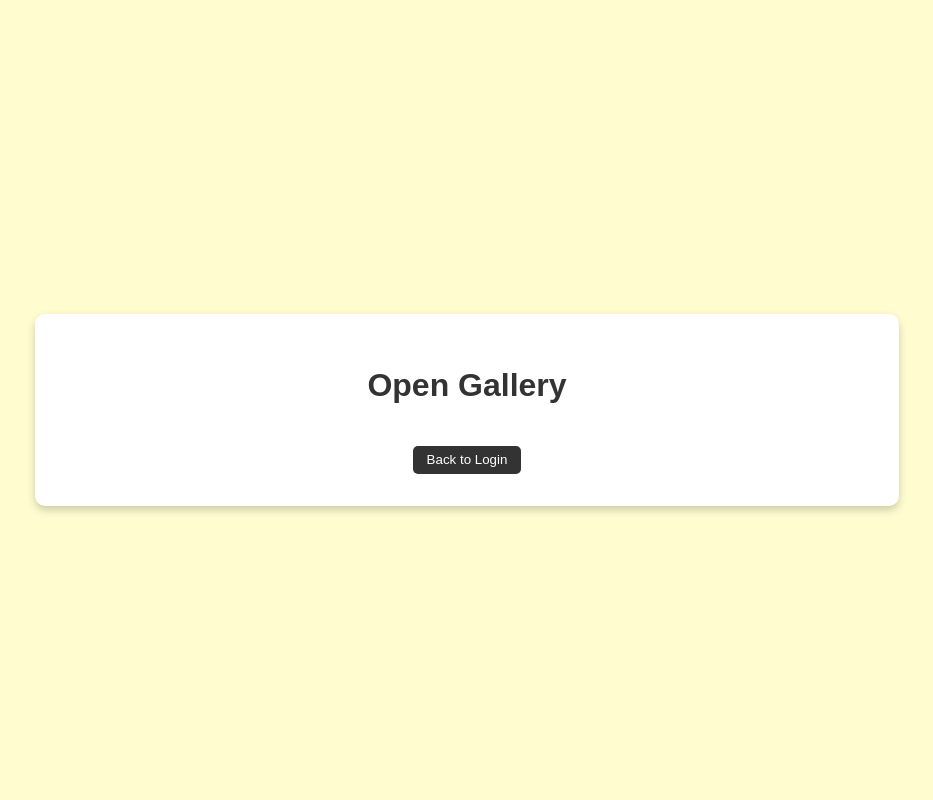
After one commit to beeknowledge/guardian360, a Flask app: page /open_gallery in a window 1280 px wide. The commit adds this page. Shown: the whole page, without its empty margins (173-1106 px from the left). Run offline with Flask 3, Linux system fonts and the light colour scheme; data that the repository does not hold is empty; some libraries are stand-ins or nearby versions.

Commit message:
ログインしなくても見られる画像を指定できる機能を追加

```diff
--- a/app.py
+++ b/app.py
@@ -1,4 +1,4 @@
-from flask import Flask, request, render_template, redirect, url_for, flash, session, jsonify, send_from_directory, send_file
+from flask import Flask, request, render_template, redirect, url_for, flash, session, jsonify, send_from_directory, send_file, abort
 from flask_sqlalchemy import SQLAlchemy
 from werkzeug.utils import secure_filename
 from werkzeug.security import generate_password_hash, check_password_hash
@@ -24,6 +24,7 @@ app.config['FAVICON_PATH'] = 'static/favicon.ico'
 app.config['SQLALCHEMY_DATABASE_URI'] = 'sqlite:///site.db'
 app.config['SQLALCHEMY_TRACK_MODIFICATIONS'] = False
 app.secret_key = 'resamtoedo8'
+app.config['SECRET_KEY'] = 'your_secret_key'
 db = SQLAlchemy(app)
 csrf = CSRFProtect(app)
 
@@ -31,6 +32,11 @@ ALLOWED_EXTENSIONS = {'png', 'jpg', 'jpeg', 'gif', 'mp4'}
 SECRET_KEYWORD = 'Himitsudayo'
 ADMIN_ID = 'beesan'
 ADMIN_PASSWORD = '8355'
+# Dummy user data for simplicity
+USER_DATA = {
+    "public_user": "public_password"
+}
+
 
 # ディレクトリの存在確認と作成
 for folder in [app.config['UPLOAD_FOLDER'], app.config['THUMBNAIL_FOLDER'], app.config['HOTSPOT_IMAGE_FOLDER']]:
@@ -55,6 +61,7 @@ class Hotspot(db.Model):
     url = db.Column(db.String(500), nullable=True)
     thumbnail_path = db.Column(db.String(500), nullable=True)
     shared = db.Column(db.Boolean, default=False)
+    public = db.Column(db.Boolean, default=False)
     user_id = db.Column(db.Integer, db.ForeignKey('user.id'), nullable=False)
     upload_comment = db.Column(db.String(300), nullable=True)
     image_filename = db.Column(db.String(256), nullable=True)
@@ -70,6 +77,7 @@ class Hotspot(db.Model):
             'url': self.url,
             'thumbnail_path': self.thumbnail_path,
             'shared': self.shared,
+            'public': self.public,
             'user_id': self.user_id,
             'upload_comment': self.upload_comment,
             'image_filename': self.image_filename
@@ -285,6 +293,7 @@ def upload_file():
                     url=request.form.get('url', ''),
                     thumbnail_path=thumbnail_path,
                     shared=False,
+                    public=False,
                     user_id=session['user_id']
                 )
                 db.session.add(new_hotspot)
@@ -309,6 +318,24 @@ def generate_thumbnail(filepath, filename, size=(100, 100), return_url_for_view=
         return url_for('static', filename=f'hotspotuploads/hotspot_thumbnails/{filename}')
     else:
         return f'hotspotuploads/hotspot_thumbnails/{filename}'
+
+def check_auth(username, password):
+    return USER_DATA.get(username) == password
+
+def requires_auth(f):
+    @wraps(f)
+    def decorated(*args, **kwargs):
+        auth = request.args.get('auth')
+        if not auth:
+            return abort(401)
+        try:
+            username, password = auth.split(':')
+        except ValueError:
+            return abort(401)
+        if not check_auth(username, password):
+            return abort(403)
+        return f(*args, **kwargs)
+    return decorated
 
 @app.route('/hotspots', methods=['GET'])
 @login_required
@@ -475,6 +502,7 @@ def get_project_files(project_id):
             file_info = {
                 'filename': project_file.filename,
                 'shared': project_file.filename in [hotspot.image_id for hotspot in Hotspot.query.filter_by(shared=True).all()],
+                'public': project_file.filename in [hotspot.image_id for hotspot in Hotspot.query.filter_by(public=True).all()],
                 'thumbnail': url_for('static', filename=generate_thumbnail(os.path.join(app.config['UPLOAD_FOLDER'], session['username'], project_file.filename), project_file.filename, return_url_for_view=False)),
                 'username': session['username']
             }
@@ -491,6 +519,7 @@ def user_index():
     user_upload_folder = os.path.join(app.config['UPLOAD_FOLDER'], session['username'])
     files = os.listdir(user_upload_folder)
     shared_files = [hotspot.image_id for hotspot in Hotspot.query.filter_by(shared=True).all()]
+    public_files = [hotspot.image_id for hotspot in Hotspot.query.filter_by(public=True).all()]
     thumbnails = {file: url_for('static', filename=generate_thumbnail(os.path.join(user_upload_folder, file), file, return_url_for_view=False)) if file.lower().endswith(('png', 'jpg', 'jpeg', 'gif')) else app.config['FAVICON_PATH'] for file in files if allowed_file(file)}
 
     projects = Project.query.filter_by(user_id=session['user_id']).all()
@@ -506,7 +535,7 @@ def user_index():
 
     selected_project_id = request.args.get('project_id')
 
-    return render_template('user_index.html', files=unprojected_files, thumbnails=thumbnails, shared_files=shared_files, projects=projects, project_files=project_files_dict, selected_project_id=selected_project_id)
+    return render_template('user_index.html', files=unprojected_files, thumbnails=thumbnails, shared_files=shared_files, public_files=public_files, projects=projects, project_files=project_files_dict, selected_project_id=selected_project_id)
 
 
 
@@ -573,6 +602,43 @@ def update_share():
         app.logger.error(f"Error updating share status: {e}")
         return jsonify({'success': False, 'message': str(e)})
 
+@app.route('/update_open', methods=['POST'])
+@login_required
+def update_open():
+    try:
+        data = request.get_json()
+        filename = data.get('filename')
+        public = data.get('public')
+        user_upload_folder = os.path.join(app.config['UPLOAD_FOLDER'], session['username'])
+        file_path = os.path.join(user_upload_folder, filename)
+
+        if not os.path.exists(file_path):
+            return jsonify({'success': False, 'message': 'File not found'})
+
+        hotspot = Hotspot.query.filter_by(image_id=filename).first()
+        if hotspot:
+            hotspot.public = public
+            db.session.commit()
+            return jsonify({'success': True})
+        else:
+            new_hotspot = Hotspot(
+                image_id=filename,
+                pitch=0,
+                yaw=0,
+                description='',
+                additional_text='',
+                url='',
+                thumbnail_path=file_path,
+                public=public,
+                user_id=session['user_id']
+            )
+            db.session.add(new_hotspot)
+            db.session.commit()
+            return jsonify({'success': True})
+    except Exception as e:
+        app.logger.error(f"Error updating public status: {e}")
+        return jsonify({'success': False, 'message': str(e)})
+
 @app.route('/update_project_name/<int:project_id>', methods=['POST'])
 @login_required
 def update_project_name(project_id):
@@ -618,6 +684,19 @@ def public_gallery():
         }
         file_data.append(file_info)
     return render_template('public_gallery.html', files=file_data)
+
+@app.route('/open_gallery')
+def open_gallery():
+    open_files = Hotspot.query.filter_by(public=True).all()
+    file_data = []
+    for file in open_files:
+        file_info = {
+            'filename': file.image_id,
+            'thumbnail': url_for('static', filename=f'hotspotuploads/hotspot_thumbnails/{file.image_id}'),
+            'username': User.query.get(file.user_id).username
+        }
+        file_data.append(file_info)
+    return render_template('open_gallery.html', files=file_data)
 
 @app.route('/hotspot_info/<int:hotspot_id>')
 @login_required
@@ -707,8 +786,10 @@ def delete_project(project_id):
         return jsonify({'success': False, 'message': 'Internal Server Error'})
 
 
-
-
+@app.route('/view_public/<filename>')
+@requires_auth
+def view_public(filename):
+    return render_template('view.html', filename=filename)
 
 if __name__ == "__main__":
     app.run(host='0.0.0.0', port=3000, debug=True)
--- a/templates/login.html
+++ b/templates/login.html
@@ -87,6 +87,7 @@
             <button type="submit">Login</button>
         </form>
         <p>Don't have an account? <a href="{{ url_for('secret') }}">Register</a></p>
+        <button onclick="window.location.href='/open_gallery';">Go to Open Gallery</button>
     </div>
 </body>
 </html>
--- /dev/null
+++ b/templates/open_gallery.html
@@ -0,0 +1,90 @@
+<!DOCTYPE html>
+<html lang="en">
+<head>
+    <meta charset="UTF-8">
+    <meta name="viewport" content="width=device-width, initial-scale=1.0">
+    <title>Open Gallery</title>
+    <style>
+        body {
+            background-color: #fffdd0; /* 薄い黄色 */
+            font-family: Arial, sans-serif;
+            display: flex;
+            justify-content: center;
+            align-items: center;
+            flex-direction: column;
+            height: 100vh;
+            margin: 0;
+        }
+        .container {
+            background-color: white;
+            padding: 2em;
+            border-radius: 10px;
+            box-shadow: 0 4px 8px rgba(0, 0, 0, 0.2);
+            text-align: center;
+            width: 80%;
+            max-width: 800px;
+            max-height: 90vh; /* 最大高さを設定 */
+            overflow-y: auto; /* 縦方向にスクロールを許可 */
+            margin-top: 20px;
+        }
+        h1 {
+            color: #333;
+        }
+        .gallery-item {
+            display: flex;
+            align-items: center;
+            margin-bottom: 10px;
+            padding: 10px;
+            border-bottom: 1px solid #ddd;
+        }
+        .thumbnail {
+            width: 100px;
+            margin-right: 10px;
+            border-radius: 5px;
+            border: 1px solid #ccc;
+        }
+        .gallery-item p {
+            margin: 0;
+            font-weight: bold;
+        }
+        .gallery-item a {
+            margin-right: 10px;
+            color: #333;
+            text-decoration: none;
+        }
+        .gallery-item a:hover {
+            text-decoration: underline;
+        }
+        .back-button {
+            margin-top: 20px;
+            padding: 0.5em 1em;
+            background-color: #333;
+            color: white;
+            border: none;
+            border-radius: 5px;
+            cursor: pointer;
+        }
+        .back-button:hover {
+            background-color: #555;
+        }
+    </style>
+</head>
+<body>
+    <div class="container">
+        <h1>Open Gallery</h1>
+        <div id="thumbnailContainer">
+            {% for file in files %}
+                <div class="gallery-item">
+                    <img class="thumbnail" src="{{ file.thumbnail }}" alt="{{ file.filename }}">
+                    <div>
+                        <p>{{ file.filename }}</p>
+                        <p>Uploaded by: {{ file.username }}</p>
+                        <a href="{{ url_for('view_image', auth='public_user:public_password',username=file.username, filename=file.filename) }}">View 360</a>
+                    </div>
+                </div>
+            {% endfor %}
+        </div>
+        <button class="back-button" onclick="window.location.href='/login';">Back to Login</button>
+    </div>
+</body>
+</html>
--- a/templates/view.html
+++ b/templates/view.html
@@ -138,6 +138,8 @@
         <button onclick="location.reload();">Reload Page</button>
         {% if 'public_gallery' in request.referrer %}
             <button onclick="window.location.href='/public_gallery';">Back to Public Gallery</button>
+        {% elif 'open_gallery' in request.referrer %}
+            <button onclick="window.location.href='/open_gallery';">Back to Open Gallery</button>
         {% else %}
             <button onclick="window.location.href='/user_index{% if request.args.get('project_id') %}?project_id={{ request.args.get('project_id') }}{% endif %}';">Back to Index</button>
         {% endif %}
```
Also changed, not shown: static/view.js (+51 -0 lines), templates/user_index.html (+29 -1 lines).
